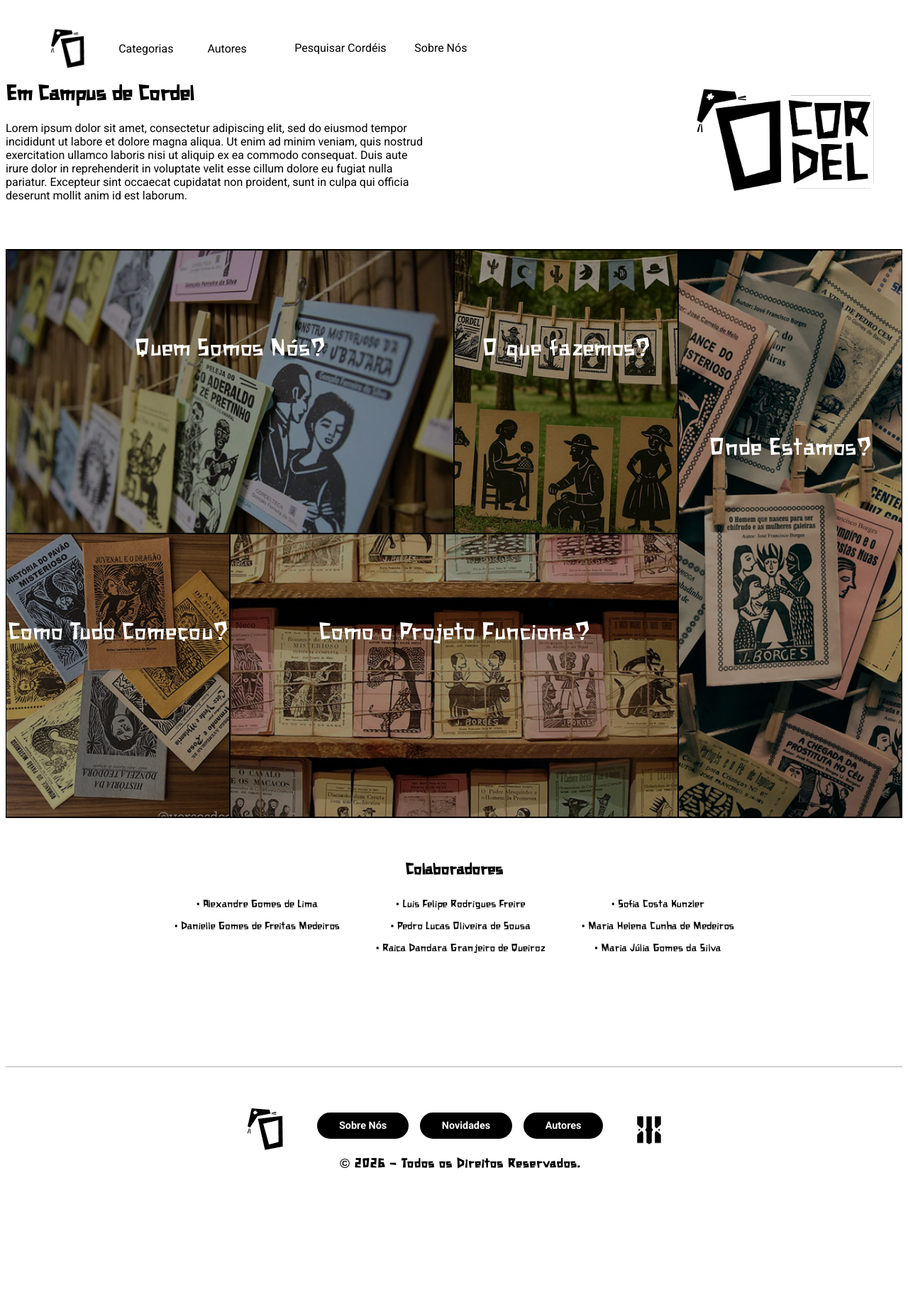
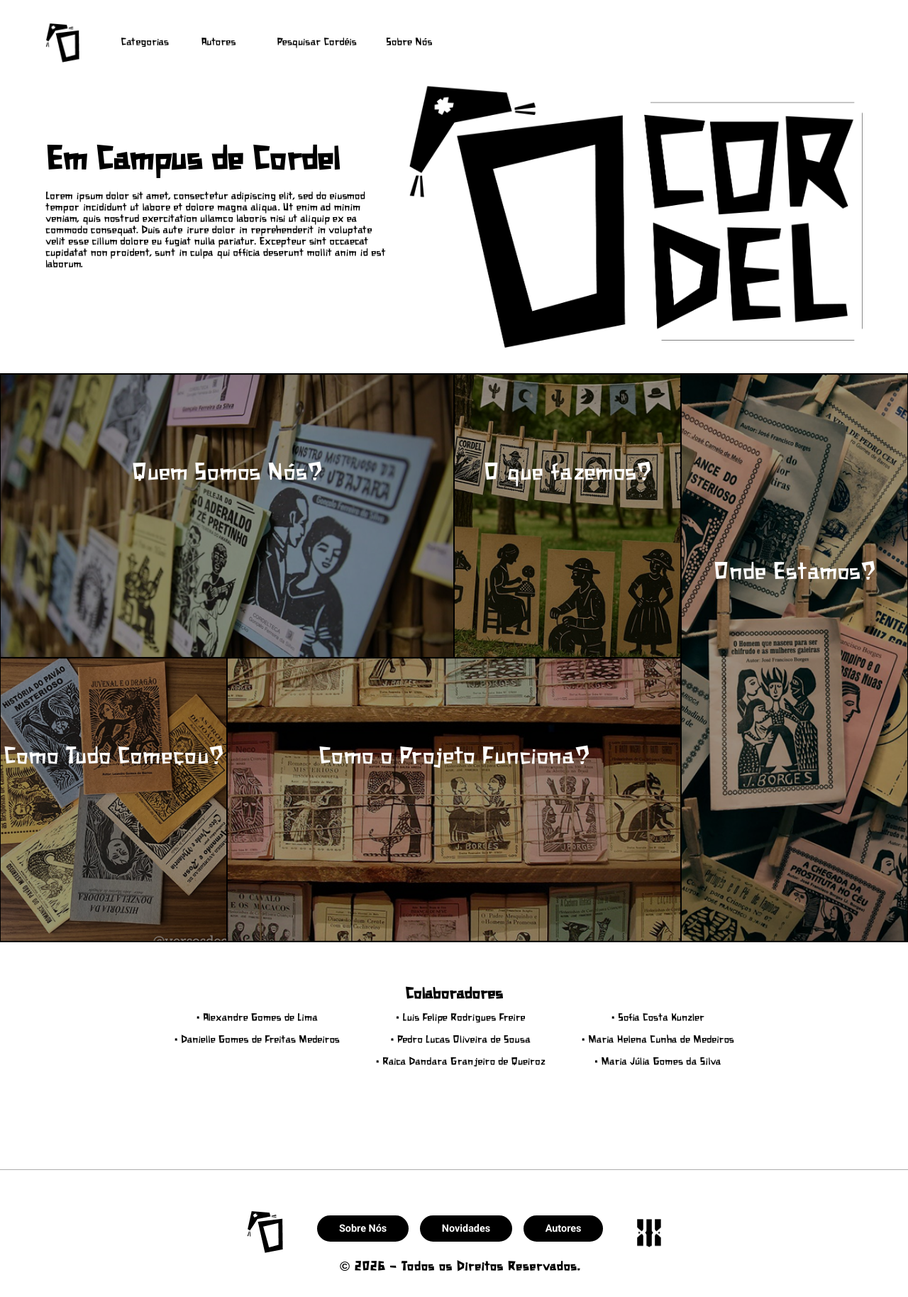
Before and after one commit to Helen4Medeiros/o_cordel-copia, a Python web app: template flask/app/templates/sobre_nos.html in a window 1280 px wide. Shown: the whole page at 71% size. Before the commit the page ends 1647 px from the top, so only its background shows below. Run offline with Jinja, Linux system fonts and the light colour scheme; the template is opened without the code that fills it, so the values that code supplies are empty.

Commit message:
css página sobre nós, menu e pesquisa de cordeis

```diff
--- a/flask/app/static/style.css
+++ b/flask/app/static/style.css
@@ -27,6 +27,10 @@
     src: url(Roboto-BoldItalic.ttf) format('truetype');
     font-weight: bold;
     font-style: italic;
+}
+* {
+    margin: 0;
+    padding: 0;
 }
 body{
     font-family: "Roboto";
@@ -70,6 +74,7 @@ nav.menu ul{
 nav.menu li{
     display: block;
     list-style-type: none;
+    font-family: "xilosa";
 }
 nav.menu li a {
     text-decoration: none;
@@ -108,20 +113,15 @@ button, input[type=submit] {
 #text_index{
     max-width: 30em;
 }
-
 table{
     border: 2px solid black;
     border-collapse: collapse;
-
     margin: 5px;
-
     width: 30%;
 }
 td {
     border: 2px solid black;
 }
-
-
 table td, table th {
     text-align: center;
 }
--- a/flask/app/templates/index.html
+++ b/flask/app/templates/index.html
@@ -43,7 +43,7 @@
       }
 
       #logo_index {
-        max-width: 500px;
+        max-width: 660px;
         width: 100%;
         height: auto;
       }
--- a/flask/app/templates/menu.html
+++ b/flask/app/templates/menu.html
@@ -5,8 +5,8 @@
     <img class="logo" src="{{ url_for('static', filename='logo-2.png') }}">
     {% endif %}
     <ul>
-      <li>Categorias</li> <!-- usuario -->
-      <li>Autores</li>
+      <li><a href="/#">Categorias</a></li> <!-- usuario -->
+      <li><a href="/#">Autores</a></li>
       <li><a href="{{ url_for('cordel_pesquisa') }}">Pesquisar Cordéis</a></li>
       <li><a href="{{ url_for('sobre_nos') }}">Sobre Nós</a></li>
       {% if current_user.is_authenticated %}
--- a/flask/app/templates/sobre_nos.html
+++ b/flask/app/templates/sobre_nos.html
@@ -2,15 +2,36 @@
 
 {% block head %}
     <style>
-        .tudo{
-            max-width: 1920px;
+        * {
+            margin: 0;
+            padding: 0;
+            font-family: 'xilosa';
+        }
+        .container-topo {
+            max-width: 1224px;
+            width: 90%;
             margin: 0 auto;
-            padding: 0;
         }
-        .main-layout{
+        .topo-index {
+            display: flex;
+            align-items: center;
+            justify-content: space-between;
+            gap: 2rem;
+            margin: 2rem 0;
+        }
+        h1 {
+            font-size: 50px;
+        }
+        #text_index {
             display: flex;
             flex-direction: column;
-            gap: 30px;
+            gap: 1rem;
+            font-family: 'xilosa', sans-serif;
+        }
+        #logo_index {
+            max-width: 660px;
+            width: 100%;
+            height: auto;
         }
         .top-section {
             display: flex;
@@ -18,17 +39,17 @@
             align-items: center;
             gap: 40px;
         }
-        .container{
+        .container-cards{
             display: grid;
             grid-template-columns: repeat(4, 1fr);
             grid-template-areas:
                 "quem-s-n quem-s-n oq-f onde-e"
                 "como-t-c como-p-f como-p-f onde-e";
             grid-auto-rows: 400px;
-            margin-top: 50px;
-            width: 100%;
+            max-width: 1620px; /* deixar responsivo */
+            margin: 0 auto;
         }
-        .container .card {
+        .container-cards .card {
             width: auto;
             height: 100%;
             border: 1px solid black;
@@ -158,9 +179,10 @@
 
 {% block content %}
 <div class="tudo">
-    <header class="main-layout">
-        <div class="top-section">
-            <div class="texto-index">
+    <main class="container-principal">
+        <div class="container-topo">
+            <section class="topo-index">
+                <div id="text_index">
                     <h1>Em Campus de Cordel</h1>
                     <p>
                         Lorem ipsum dolor sit amet, consectetur adipiscing elit,
@@ -171,16 +193,15 @@
                         esse cillum dolore eu fugiat nulla pariatur. Excepteur sint
                         occaecat cupidatat non proident, sunt in culpa qui officia
                         deserunt mollit anim id est laborum.
-                <br>
+                        <br><br><br>
                     </p>
                 </div>
                 <figure>
-                <img id="logo_index" src="{{ url_for('static', filename='logo.png') }}">
+                <img id="logo_index" src="{{ url_for('static', filename='logo.png') }}" alt="Logo">
                 </figure>
+            </section>
         </div>
-    </header>
-    <main>
-        <div class="container">
+        <div class="container-cards">
             <div class="card quem-s-n">
                 <div class="texto-card">
                     <h2>Quem Somos Nós?</h2>
```
Also changed, not shown: flask/app/templates/components/index-varal.html (+5 -6 lines), flask/app/templates/cordel/cordel_pesquisa.html (+31 -2 lines). Lines whose indentation alone changed are shown as unchanged.
